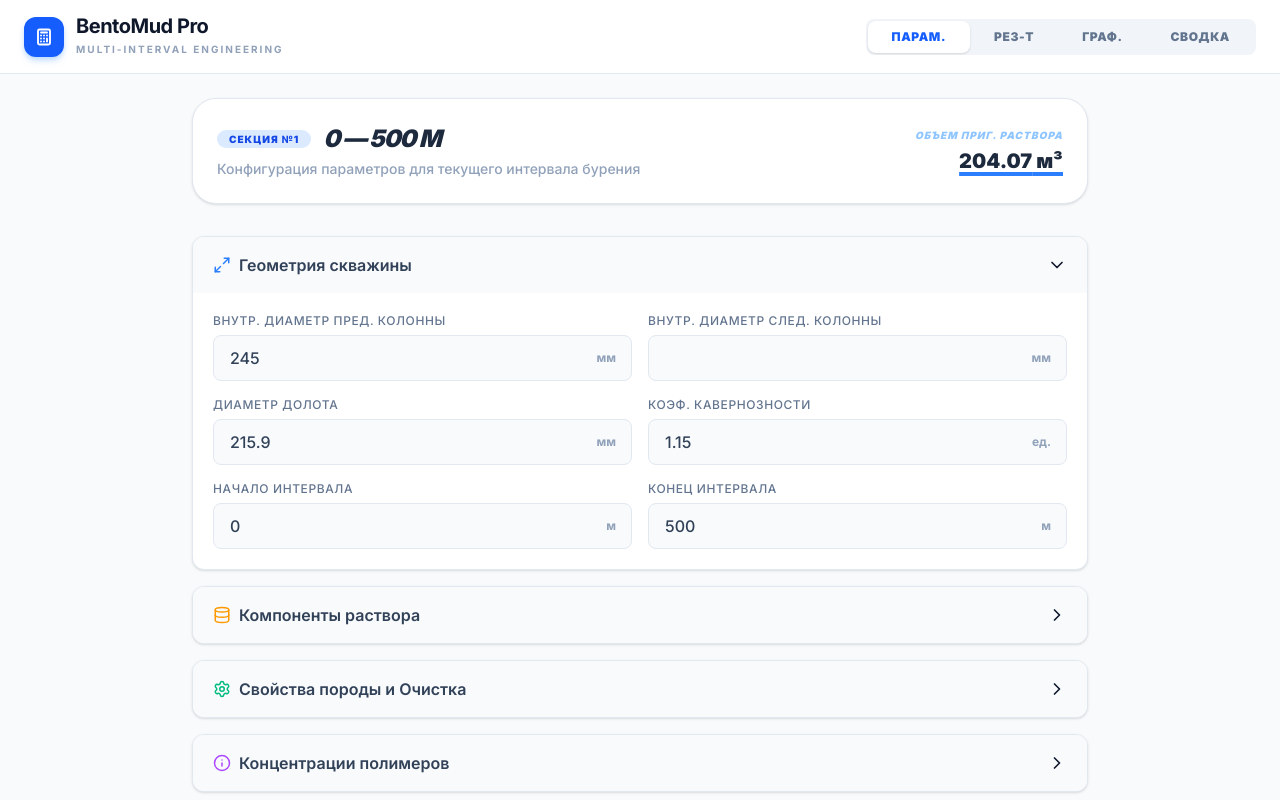
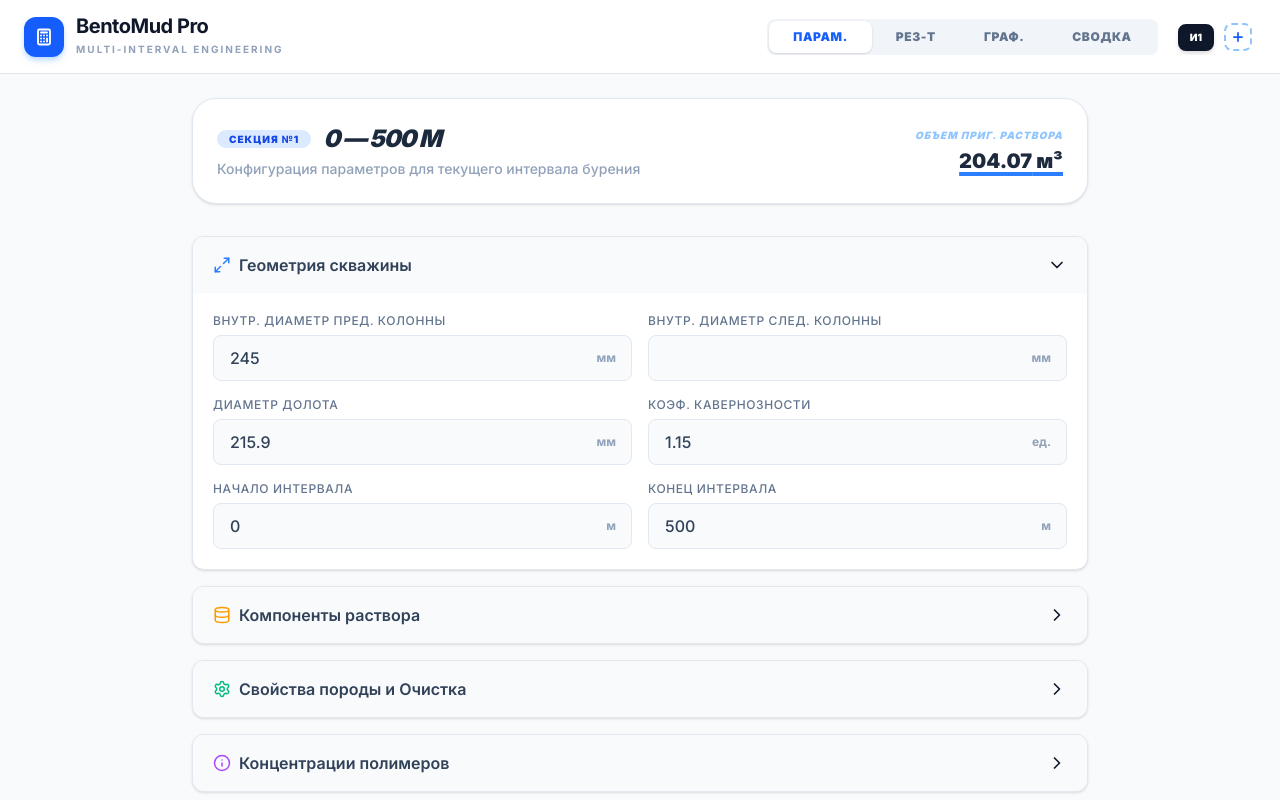
Before and after one commit to Belkub/bento-mud, a React (Vite) app: page / in a window 1280 px wide. Shown: the top 800 px of the page. Built offline with nearby package versions, Linux system fonts and the light colour scheme.

Commit message:
feat: Add interval deletion and creation functionality
Introduces the ability to remove existing intervals and add new ones via a button. This enhances the user experience by allowing dynamic management of simulation intervals within the application.

```diff
--- a/src/App.tsx
+++ b/src/App.tsx
@@ -16,6 +16,7 @@ import {
   Maximize2,
   RefreshCcw,
   XCircle,
+  Plus,
   RotateCcw,
   FileDown,
   Layers,
@@ -813,19 +814,36 @@ export default function App() {
             </nav>
 
             {activeTab !== 'summary' && (
-              <div className="hidden xs:flex items-center gap-1 overflow-x-auto no-scrollbar">
-                {intervals.slice(0, 3).map((_, idx) => (
+              <div className="flex items-center gap-1.5 overflow-x-auto no-scrollbar max-w-[140px] sm:max-w-none py-1 px-1">
+                {intervals.map((_, idx) => (
+                  <div key={idx} className="relative group shrink-0">
                     <button
-                    key={idx}
                       onClick={() => setActiveIntervalIndex(idx)}
-                    className={`px-2 py-1 rounded-md text-[8px] font-black uppercase border transition-all ${
-                      activeIntervalIndex === idx ? 'bg-slate-900 border-slate-900 text-white' : 'bg-white border-slate-200 text-slate-500'
+                      className={`px-2.5 py-1 rounded-lg text-[9px] sm:text-[10px] font-black uppercase border-2 transition-all ${
+                        activeIntervalIndex === idx
+                          ? 'bg-slate-900 border-slate-900 text-white shadow-md'
+                          : 'bg-white border-slate-200 text-slate-500 hover:border-blue-400'
                       }`}
                     >
                       И{idx + 1}
                     </button>
+                    {intervals.length > 1 && (
+                      <button
+                        onClick={(e) => { e.stopPropagation(); removeInterval(idx); }}
+                        className="absolute -top-1.5 -right-1.5 bg-red-500 text-white rounded-full p-0.5 opacity-0 group-hover:opacity-100 transition-opacity z-10 shadow-sm"
+                      >
+                        <XCircle size={10} />
+                      </button>
+                    )}
+                  </div>
                 ))}
-                {intervals.length > 3 && <span className="text-[8px] font-bold text-slate-400">...</span>}
+                <button
+                  onClick={addInterval}
+                  className="shrink-0 w-7 h-7 flex items-center justify-center rounded-lg text-blue-600 border-2 border-dashed border-blue-300 bg-white hover:bg-blue-50 transition-all ml-1"
+                  title="Добавить интервал"
+                >
+                  <Plus size={14} strokeWidth={3} />
+                </button>
               </div>
             )}
           </div>
```
Lines whose indentation alone changed are shown as unchanged.
